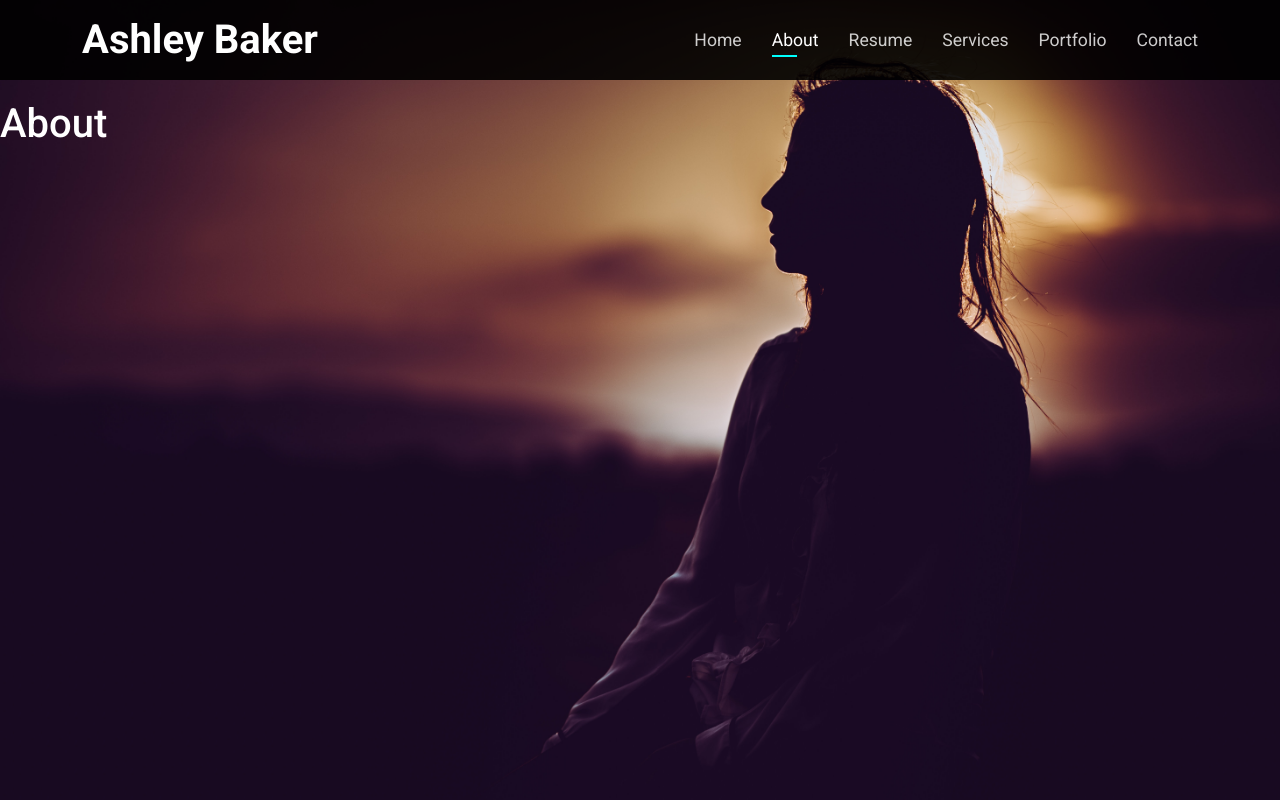
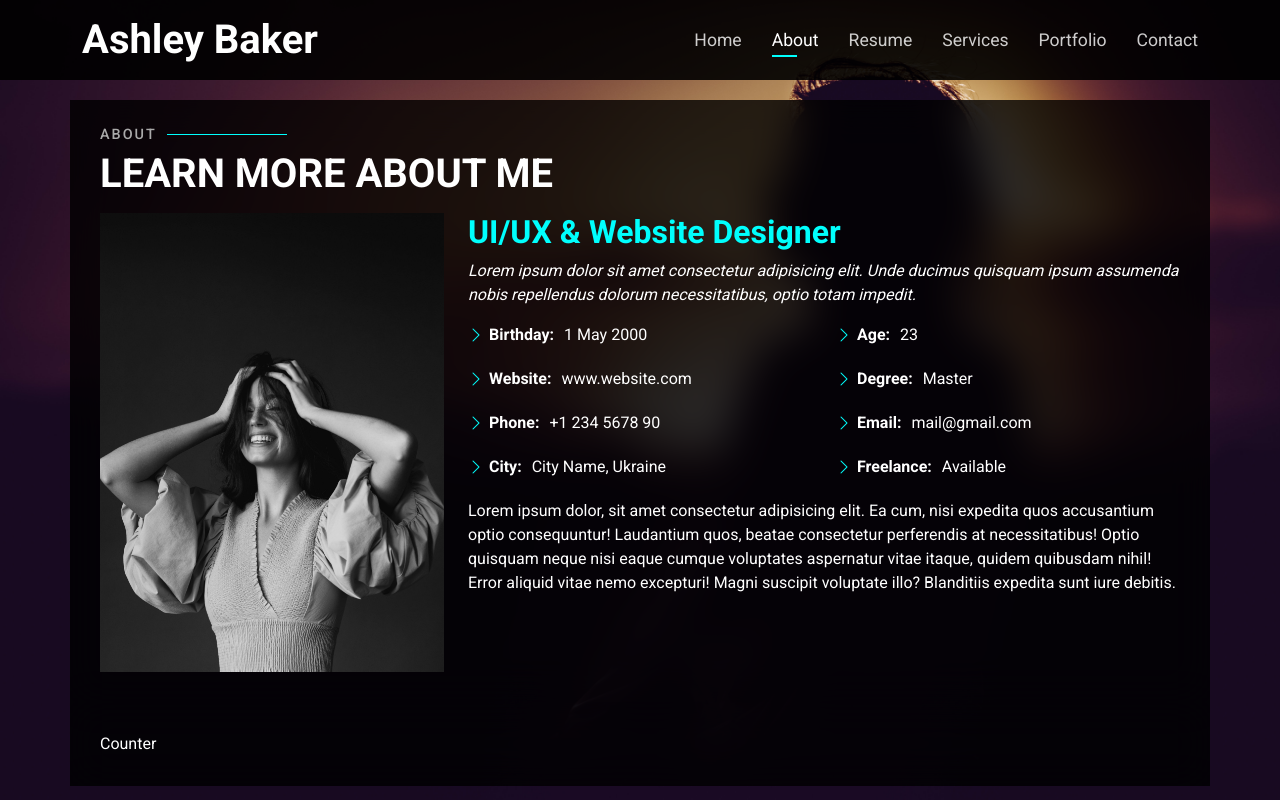
Before and after one commit to freetimezp/js-portfolio-32-web-dev, a React (Create React App) app: page / in a window 1280 px wide. Both pictures are taken after a click on the link "About". Built offline with nearby package versions, Linux system fonts and the light colour scheme.

Commit message:
05. js-portfolio-32-web-dev. About component.

```diff
--- a/package.json
+++ b/package.json
@@ -11,6 +11,7 @@
     "bootstrap-icons": "^1.11.1",
     "boxicons": "^2.1.4",
     "react": "^18.2.0",
+    "react-countup": "^6.5.0",
     "react-dom": "^18.2.0",
     "react-scripts": "5.0.1",
     "remixicon": "^3.5.0",
--- a/src/App.css
+++ b/src/App.css
@@ -87,4 +87,20 @@ section.section-show {
   z-index: 3;
 }
 
+section .container {
+  background: rgba(0, 0, 0, .8);
+  backdrop-filter: blur(20px);
+  padding: 30px;
+}
+
+@media (max-width: 768px) {
+  section {
+    top: 120px;
+  }
+  section.section-show {
+    top: 80px;
+  }
+}
+
+
 /* general end */
--- /dev/null
+++ b/src/components/Counter.jsx
@@ -0,0 +1,12 @@
+import React from 'react';
+import './Counter.css';
+
+function Counter() {
+    return (
+        <div className='container counts'>
+            Counter
+        </div>
+    );
+};
+
+export default Counter;
--- /dev/null
+++ b/src/components/SectionTitle.css
@@ -0,0 +1,27 @@
+.section-title h2 {
+    font-size: 0.9rem;
+    font-weight: 500;
+    padding: 0;
+    line-height: 1px;
+    margin: 0 0 20px 0;
+    letter-spacing: 2px;
+    text-transform: uppercase;
+    color: #aaa;
+}
+
+.section-title h2::after {
+    content: '';
+    width: 120px;
+    height: 1px;
+    display: inline-block;
+    background: var(--primary);
+    margin: 4px 10px;
+}
+
+.section-title p {
+    margin: -15px 0 -15px 0;
+    font-size: 2.5rem;
+    font-weight: 700;
+    text-transform: uppercase;
+    color: #fff;
+}
--- /dev/null
+++ b/src/components/SectionTitle.jsx
@@ -0,0 +1,17 @@
+import React from 'react';
+import './SectionTitle.css';
+
+function SectionTitle({ title, subTitle }) {
+    return (
+        <div className='section-title'>
+            <h2>
+                {title}
+            </h2>
+            <p>
+                {subTitle}
+            </p>
+        </div>
+    );
+};
+
+export default SectionTitle;
--- a/src/pages/About.css
+++ b/src/pages/About.css
@@ -0,0 +1,31 @@
+.about-me .content h3 {
+    font-weight: 700;
+    font-size: 2rem;
+    color: var(--primary);
+}
+
+.about-me .content ul {
+    list-style: none;
+    padding: 0;
+}
+
+.about-me .content ul li {
+    margin-bottom: 20px;
+    display: flex;
+    align-items: center;
+}
+
+.about-me .content ul strong {
+    margin-right: 10px;
+}
+
+.about-me .content ul i {
+    font-size: 1rem;
+    margin-right: 5px;
+    color: var(--primary);
+    line-height: 0;
+}
+
+.about-me .content p:last-child {
+    margin-bottom: 0;
+}
--- a/src/pages/About.jsx
+++ b/src/pages/About.jsx
@@ -1,10 +1,83 @@
 import React from 'react';
 import './About.css';
+
+import profileImg from '../images/profile-img.jpg';
+
+import SectionTitle from '../components/SectionTitle';
+import Counter from '../components/Counter';
 
 function About({ reference }) {
     return (
         <section id="about" className='about' ref={reference}>
-            <h1>About</h1>
+            <div className="container about-me">
+                <SectionTitle title="About" subTitle="Learn more about me" />
+                <div className="row pt-4">
+                    <div className="col-lg-4">
+                        <img src={profileImg} alt="Me" className='img-fluid' />
+                    </div>
+                    <div className="col-lg-8 pt-4 pt-lg-0 content">
+                        <h3>UI/UX &amp; Website Designer</h3>
+                        <p className='fst-italic'>
+                            Lorem ipsum dolor sit amet consectetur adipisicing elit.
+                            Unde ducimus quisquam ipsum assumenda nobis repellendus
+                            dolorum necessitatibus, optio totam impedit.
+                        </p>
+
+                        <div className="row">
+                            <div className="col-lg-6">
+                                <ul>
+                                    <li>
+                                        <i className="bi bi-chevron-right"></i>{' '}
+                                        <strong>Birthday:</strong> <span>1 May 2000</span>
+                                    </li>
+                                    <li>
+                                        <i className="bi bi-chevron-right"></i>{' '}
+                                        <strong>Website:</strong> <span>www.website.com</span>
+                                    </li>
+                                    <li>
+                                        <i className="bi bi-chevron-right"></i>{' '}
+                                        <strong>Phone:</strong> <span>+1 234 5678 90</span>
+                                    </li>
+                                    <li>
+                                        <i className="bi bi-chevron-right"></i>{' '}
+                                        <strong>City:</strong> <span>City Name, Ukraine</span>
+                                    </li>
+                                </ul>
+                            </div>
+                            <div className="col-lg-6">
+                                <ul>
+                                    <li>
+                                        <i className="bi bi-chevron-right"></i>{' '}
+                                        <strong>Age:</strong> <span>23</span>
+                                    </li>
+                                    <li>
+                                        <i className="bi bi-chevron-right"></i>{' '}
+                                        <strong>Degree:</strong> <span>Master</span>
+                                    </li>
+                                    <li>
+                                        <i className="bi bi-chevron-right"></i>{' '}
+                                        <strong>Email:</strong> <span>mail@gmail.com</span>
+                                    </li>
+                                    <li>
+                                        <i className="bi bi-chevron-right"></i>{' '}
+                                        <strong>Freelance:</strong> <span>Available</span>
+                                    </li>
+                                </ul>
+                            </div>
+                        </div>
+                        <p>
+                            Lorem ipsum dolor, sit amet consectetur adipisicing elit.
+                            Ea cum, nisi expedita quos accusantium optio consequuntur!
+                            Laudantium quos, beatae consectetur perferendis at necessitatibus!
+                            Optio quisquam neque nisi eaque cumque voluptates aspernatur vitae
+                            itaque, quidem quibusdam nihil! Error aliquid vitae nemo excepturi!
+                            Magni suscipit voluptate illo? Blanditiis expedita sunt iure debitis.
+                        </p>
+                    </div>
+                </div>
+            </div>
+
+            <Counter />
         </section>
     );
 };
```
Also changed, not shown: src/components/Counter.css (added), src/images/profile-img.jpg, 1 other file (tests, documents, lock files or other folders).
